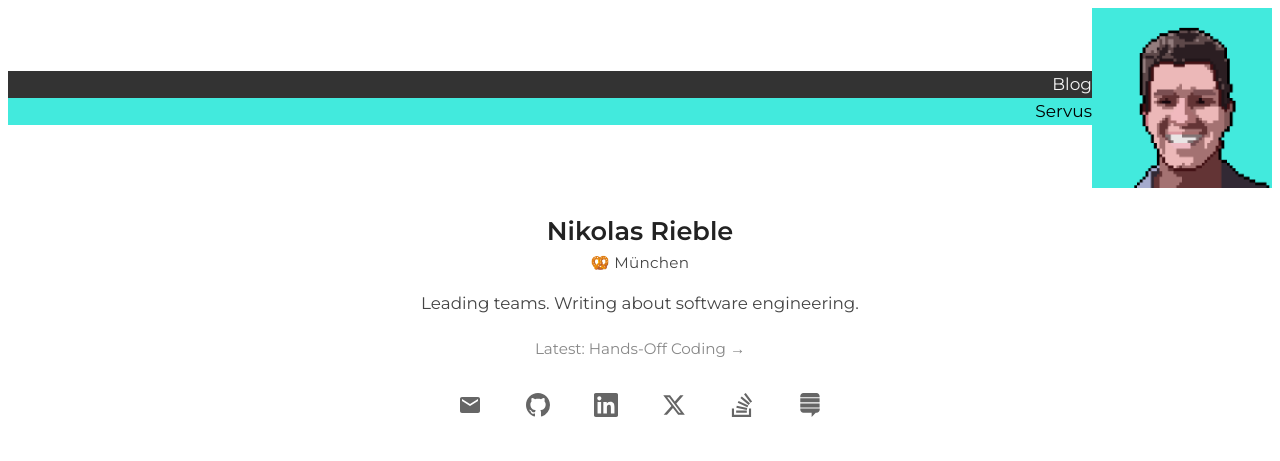
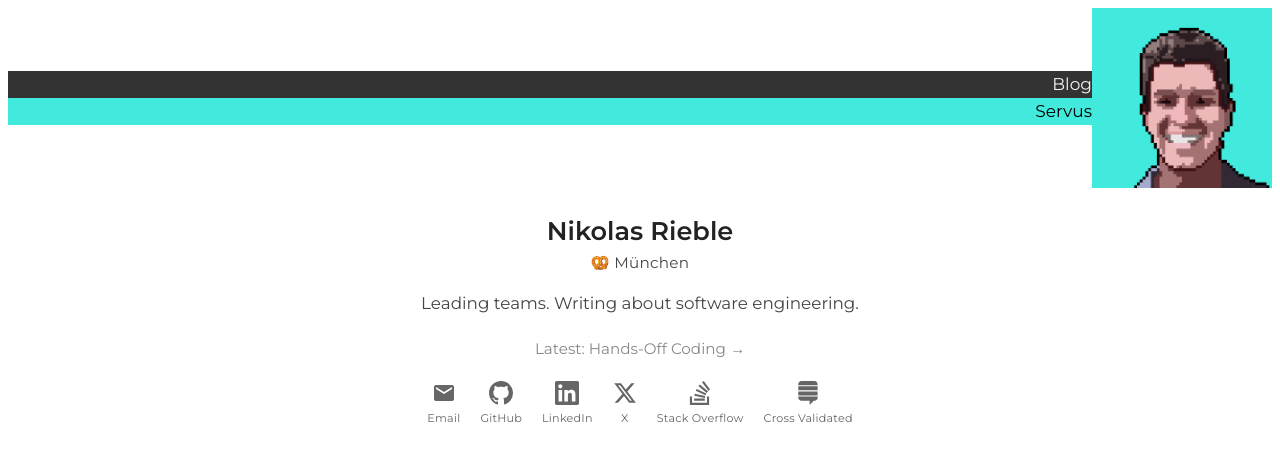
Before and after one commit to nikolasrieble/nikolasrieble.github.io, a Jekyll site: the page built from index.html, in a window 1280 px wide. Shown: the top 461 px of the page. Built offline with Jekyll 4.4.1, drawn with Linux system fonts in a browser that asks for light colours.

Commit message:
Add text labels below contact icons
Co-Authored-By: Claude Sonnet 4.6 <noreply@anthropic.com>

```diff
--- a/index.html
+++ b/index.html
@@ -22,31 +22,37 @@ nav_active: servus
             <svg width="24" height="24" viewBox="0 0 24 24" fill="currentColor">
                 <path d="M20 4H4c-1.1 0-2 .9-2 2v12c0 1.1.9 2 2 2h16c1.1 0 2-.9 2-2V6c0-1.1-.9-2-2-2zm0 4l-8 5-8-5V6l8 5 8-5v2z"/>
             </svg>
+            <span class="contact-icon-label">Email</span>
         </a>
         <a href="https://github.com/nikolasrieble" class="contact-icon-link" target="_blank" rel="noopener" title="GitHub">
             <svg width="24" height="24" viewBox="0 0 16 16" fill="currentColor">
                 <path d="M8 0C3.58 0 0 3.58 0 8c0 3.54 2.29 6.53 5.47 7.59.4.07.55-.17.55-.38 0-.19-.01-.82-.01-1.49-2.01.37-2.53-.49-2.69-.94-.09-.23-.48-.94-.82-1.13-.28-.15-.68-.52-.01-.53.63-.01 1.08.58 1.23.82.72 1.21 1.87.87 2.33.66.07-.52.28-.87.51-1.07-1.78-.2-3.64-.89-3.64-3.95 0-.87.31-1.59.82-2.15-.08-.2-.36-1.02.08-2.12 0 0 .67-.21 2.2.82.64-.18 1.32-.27 2-.27.68 0 1.36.09 2 .27 1.53-1.04 2.2-.82 2.2-.82.44 1.1.16 1.92.08 2.12.51.56.82 1.27.82 2.15 0 3.07-1.87 3.75-3.65 3.95.29.25.54.73.54 1.48 0 1.07-.01 1.93-.01 2.2 0 .21.15.46.55.38A8.013 8.013 0 0016 8c0-4.42-3.58-8-8-8z"/>
             </svg>
+            <span class="contact-icon-label">GitHub</span>
         </a>
         <a href="https://www.linkedin.com/in/nikolasrieble/" class="contact-icon-link" target="_blank" rel="noopener" title="LinkedIn">
             <svg width="24" height="24" viewBox="0 0 24 24" fill="currentColor">
                 <path d="M20.447 20.452h-3.554v-5.569c0-1.328-.027-3.037-1.852-3.037-1.853 0-2.136 1.445-2.136 2.939v5.667H9.351V9h3.414v1.561h.046c.477-.9 1.637-1.85 3.37-1.85 3.601 0 4.267 2.37 4.267 5.455v6.286zM5.337 7.433c-1.144 0-2.063-.926-2.063-2.065 0-1.138.92-2.063 2.063-2.063 1.14 0 2.064.925 2.064 2.063 0 1.139-.925 2.065-2.064 2.065zm1.782 13.019H3.555V9h3.564v11.452zM22.225 0H1.771C.792 0 0 .774 0 1.729v20.542C0 23.227.792 24 1.771 24h20.451C23.2 24 24 23.227 24 22.271V1.729C24 .774 23.2 0 22.222 0h.003z"/>
             </svg>
+            <span class="contact-icon-label">LinkedIn</span>
         </a>
         <a href="https://x.com/riebnik" class="contact-icon-link" target="_blank" rel="noopener" title="X/Twitter">
             <svg width="24" height="24" viewBox="0 0 24 24" fill="currentColor">
                 <path d="M18.244 2.25h3.308l-7.227 8.26 8.502 11.24H16.17l-5.214-6.817L4.99 21.75H1.68l7.73-8.835L1.254 2.25H8.08l4.713 6.231zm-1.161 17.52h1.833L7.084 4.126H5.117z"/>
             </svg>
+            <span class="contact-icon-label">X</span>
         </a>
         <a href="https://stackoverflow.com/users/2721160/nikolas-rieble" class="contact-icon-link" target="_blank" rel="noopener" title="Stack Overflow">
             <svg width="24" height="24" viewBox="0 0 24 24" fill="currentColor">
                 <path d="M15.725 0l-1.72 1.277 6.39 8.588 1.716-1.277L15.725 0zm-3.94 3.418l-1.369 1.644 8.225 6.85 1.369-1.644-8.225-6.85zm-3.15 4.465l-.905 1.94 9.702 4.517.904-1.94-9.701-4.517zm-1.85 4.86l-.44 2.093 10.473 2.201.44-2.092-10.473-2.203zM1.89 15.47V24h19.19v-8.53h-2.133v6.397H4.021v-6.396H1.89zm4.265 2.133v2.13h10.66v-2.13H6.154Z"/>
             </svg>
+            <span class="contact-icon-label">Stack Overflow</span>
         </a>
         <a href="https://stats.stackexchange.com/users/124547/nikolas-rieble" class="contact-icon-link" target="_blank" rel="noopener" title="Cross Validated">
             <svg width="24" height="24" viewBox="0 0 24 24" fill="currentColor">
                 <path d="M21.728 15.577v1.036c0 1.754-1.395 3.177-3.1 3.177h-.904L13.645 24v-4.21H5.371c-1.704 0-3.099-1.423-3.099-3.181v-1.032h19.456zM2.275 10.463h19.323v3.979H2.275v-3.979zm0-5.141h19.323v3.979H2.275V5.322zM18.575 0c1.681 0 3.023 1.42 3.023 3.178v1.034H2.275V3.178C2.275 1.422 3.67 0 5.375 0h13.2z"/>
             </svg>
+            <span class="contact-icon-label">Cross Validated</span>
         </a>
     </div>
 </div>
--- a/styles.css
+++ b/styles.css
@@ -41,24 +41,26 @@
 
 .contact-icon-link {
     display: inline-flex;
+    flex-direction: column;
     align-items: center;
-    justify-content: center;
-    width: 48px;
-    height: 48px;
+    gap: 5px;
     color: #666;
     text-decoration: none;
-    transition: all 0.3s ease;
-    font-size: 24px;
+    transition: color 0.3s ease;
 }
 
 .contact-icon-link:hover {
     color: #42eadd;
-    transform: scale(1.2);
 }
 
 .contact-icon-link svg {
     width: 24px;
     height: 24px;
+}
+
+.contact-icon-label {
+    font-size: 0.7em;
+    letter-spacing: 0.02em;
 }
 
 .centered {
```
